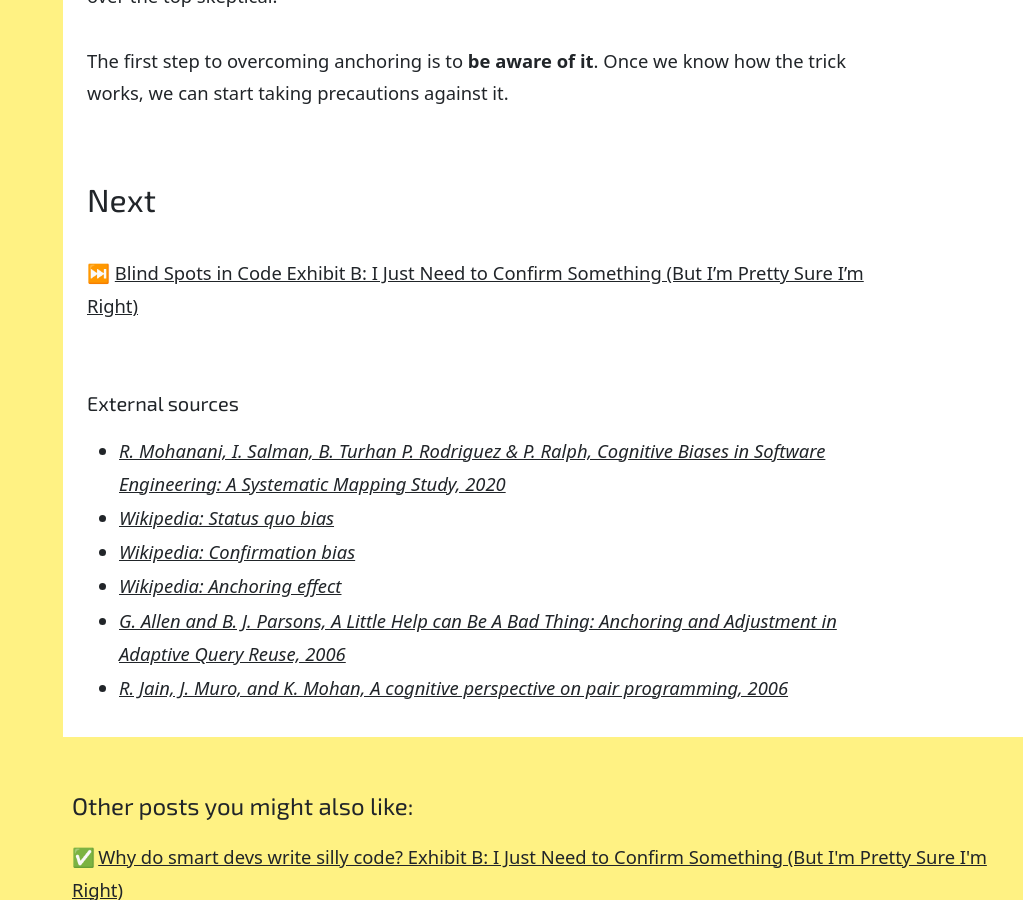
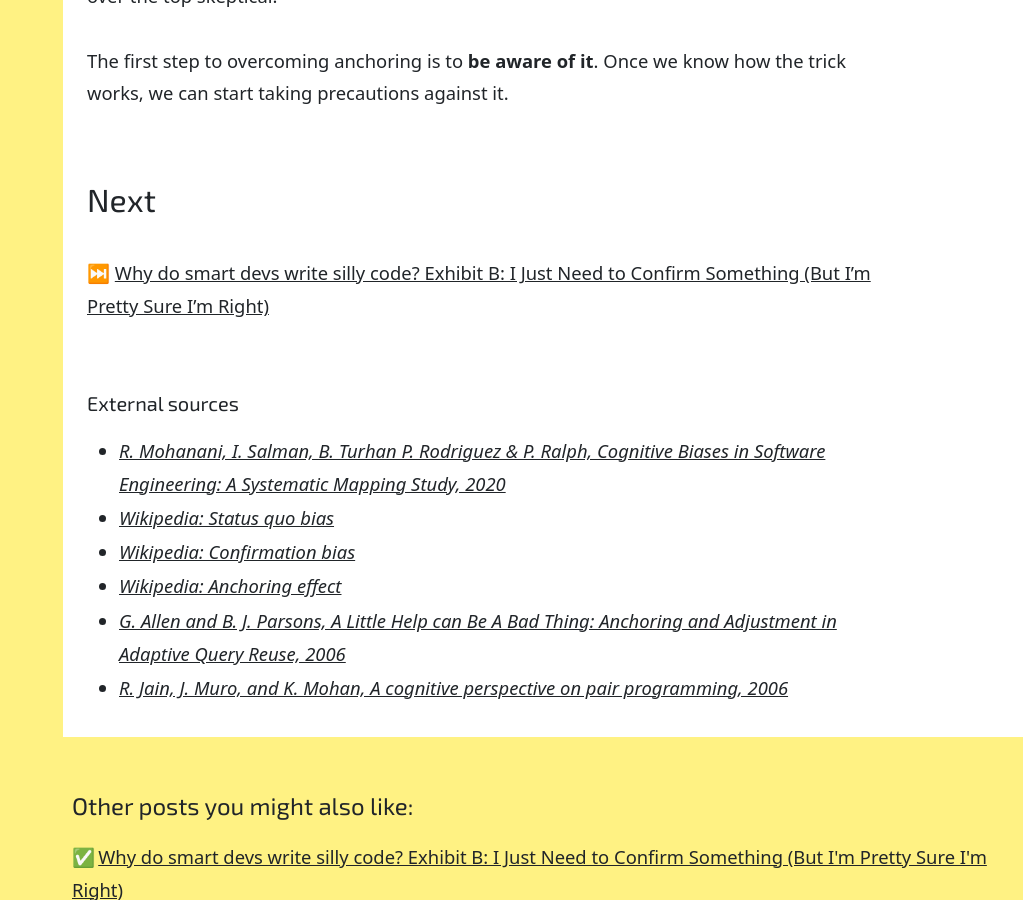
Before and after one commit to inesp/inesp.github.io, a Jekyll site: the page built from _posts/2025-07-21-blind-spots-in-code-part-I.md, in a window 1280 px wide and 900 px high, scrolled down 8582 px. Shown: the whole window, without its empty margins (257-1280 px from the left). Built offline with Jekyll 4.4.1, drawn with Linux system fonts in a browser that asks for light colours; nearby versions of some CDN libraries; some web fonts are replaced.

Commit message:
Update the links too

```diff
--- a/_posts/2025-07-21-blind-spots-in-code-part-I.md
+++ b/_posts/2025-07-21-blind-spots-in-code-part-I.md
@@ -192,4 +192,4 @@ The first step to overcoming anchoring is to **be aware of it**. Once we know ho
 
 
 ## Next
-⏭️ [Blind Spots in Code Exhibit B: I Just Need to Confirm Something (But I'm Pretty Sure I'm Right)]({% post_url 2025-07-23-blind-spots-in-code-part-II %})
+⏭️ [Why do smart devs write silly code? Exhibit B: I Just Need to Confirm Something (But I'm Pretty Sure I'm Right)]({% post_url 2025-07-23-blind-spots-in-code-part-II %})
```
Also changed, not shown: _posts/2025-07-23-blind-spots-in-code-part-II.md (+1 -1 lines).
